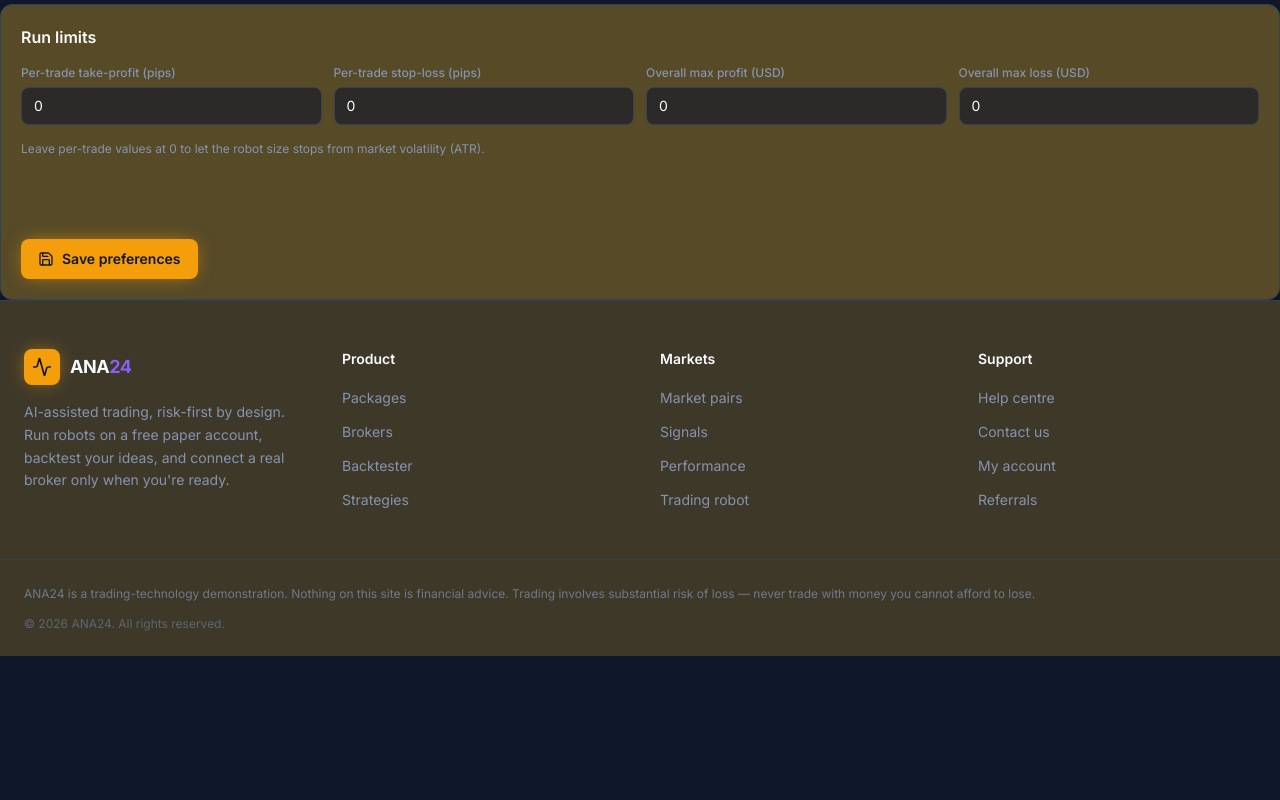
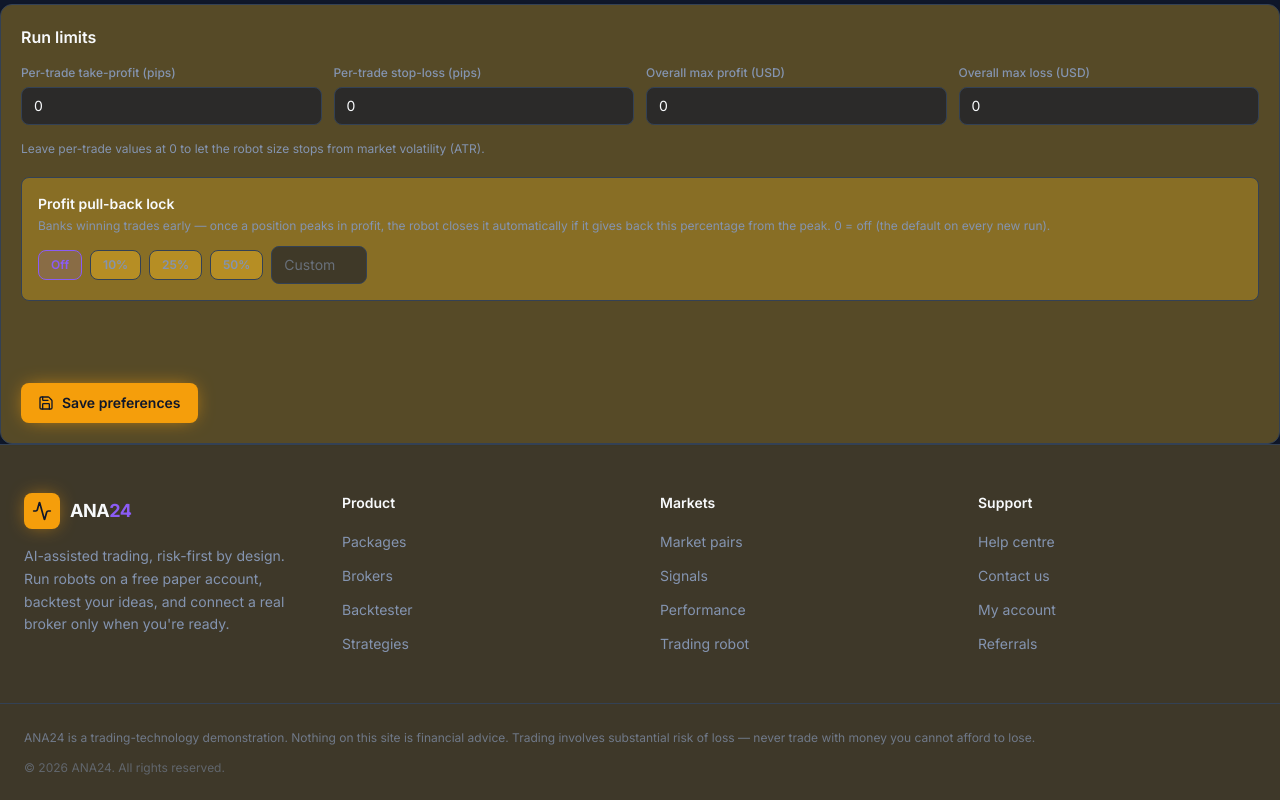
Before and after one commit to U-Yunx/nazia2024, a React (Vite) app: page /configuration in a window 1280 px wide. Shown: the part 2306-3106 px from the top of the page. Before the commit the page ends 2962 px from the top, so only its background shows below. Built offline with nearby package versions, Linux system fonts and the light colour scheme; no server answers.

Commit message:
conductor-sync-2026-09-19--03-29-06

```diff
--- a/src/pages/Configuration.tsx
+++ b/src/pages/Configuration.tsx
@@ -35,6 +35,7 @@ export function Configuration() {
     setTradeMode,
     setMaxPerPair,
     setMaxOpenTrades,
+    setProfitPullbackPct,
   } = useRobotPrefs()
 
   const handleSave = () => {
@@ -348,6 +349,49 @@ export function Configuration() {
               Leave per-trade values at 0 to let the robot size stops from market volatility (ATR).
             </p>
 
+            <div className="mt-5 rounded-lg border border-border bg-secondary/30 p-4">
+              <p className="text-sm font-semibold">Profit pull-back lock</p>
+              <p className="mt-1 text-xs text-muted-foreground">
+                Banks winning trades early — once a position peaks in profit, the robot closes it automatically if
+                it gives back this percentage from the peak. 0 = off (the default on every new run).
+              </p>
+              <div className="mt-3 flex flex-wrap items-center gap-2" role="group" aria-label="Profit pull-back percent">
+                {[0, 10, 25, 50].map((v) => (
+                  <button
+                    key={v}
+                    type="button"
+                    aria-pressed={prefs.profitPullbackPct === v}
+                    onClick={() => setProfitPullbackPct(v)}
+                    className={cn(
+                      'cursor-pointer rounded-lg border px-3 py-1.5 text-xs font-semibold transition-colors duration-150',
+                      prefs.profitPullbackPct === v
+                        ? 'border-accent bg-accent/15 text-accent'
+                        : 'border-border bg-secondary/40 text-muted-foreground hover:text-foreground',
+                    )}
+                  >
+                    {v === 0 ? 'Off' : `${v}%`}
+                  </button>
+                ))}
+                <Input
+                  type="number"
+                  min={0}
+                  max={90}
+                  value={prefs.profitPullbackPct > 0 ? prefs.profitPullbackPct : ''}
+                  placeholder="Custom"
+                  aria-label="Profit pull-back percent"
+                  className="w-24"
+                  onChange={(e) => setProfitPullbackPct(Math.min(90, Math.max(0, Number(e.target.value) || 0)))}
+                />
+              </div>
+              {prefs.profitPullbackPct > 0 && (
+                <p className="mt-2 text-xs text-muted-foreground">
+                  A winner that peaks at $20 in profit closes when it gives back {prefs.profitPullbackPct}% — about $
+                  {(20 * (1 - prefs.profitPullbackPct / 100)).toFixed(0)} — so the gain is banked instead of returned to
+                  the market.
+                </p>
+              )}
+            </div>
+
             <p id="config-saved" className="mt-3 rounded-lg border border-up/40 bg-up/10 px-3 py-2 text-xs text-up opacity-0 transition-opacity">
               Preferences saved locally — they take effect on your next robot run.
             </p>
```
